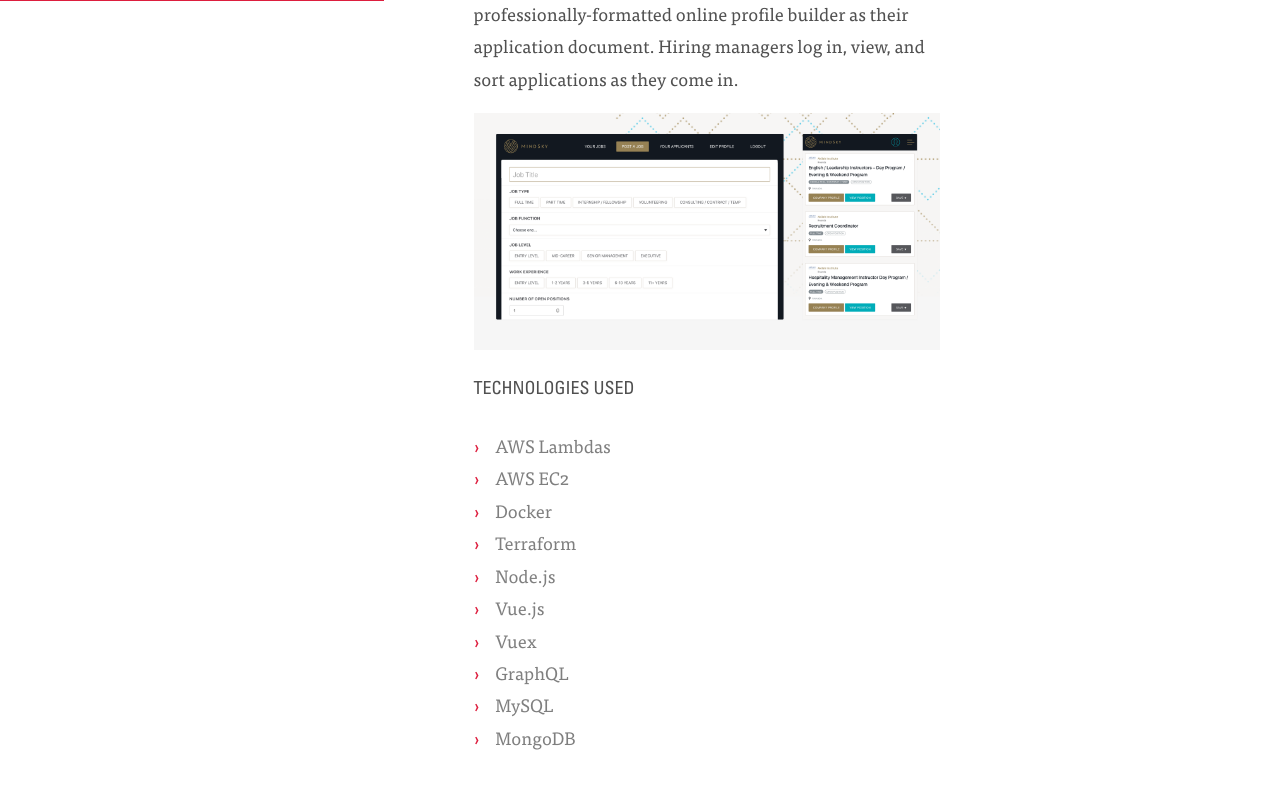
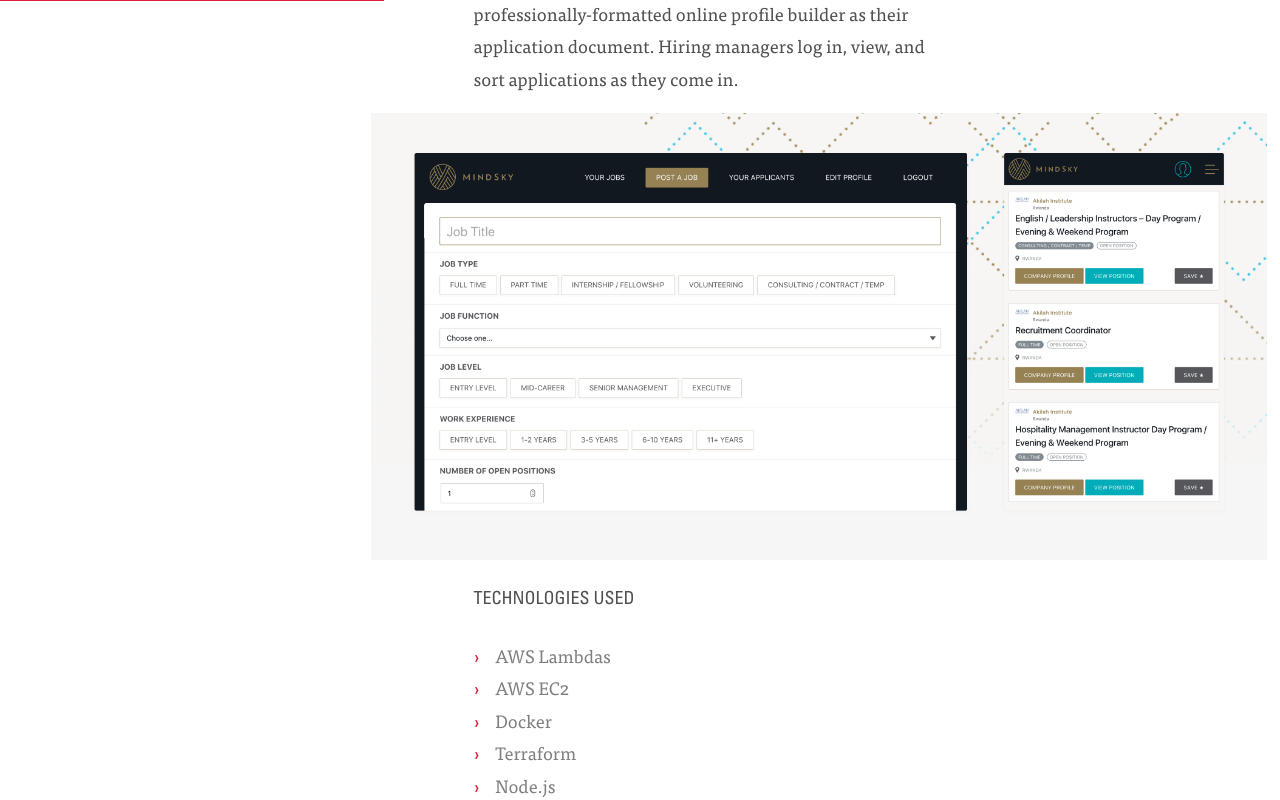
Before and after one commit to peakshift/peakshift-website, a PHP site: page / in a window 1280 px wide. Shown: the part 799-1599 px from the top of the page. Before the commit the page ends 1549 px from the top, so only its background shows below. Run offline with PHP 8.4, Linux system fonts and the light colour scheme; some libraries are stand-ins or nearby versions.

Commit message:
style(media): flush figure element to the left and right of mainContent (#11)

```diff
--- a/assets/css/master.css
+++ b/assets/css/master.css
@@ -277,6 +277,20 @@ section {
             width: 1.2em;
             margin-left: -1.2em;
             font-style: normal; }
+      section .contentArea .projectDetails .media--stretched {
+        width: 100vw;
+        margin-left: -13%; }
+        @media only screen and (min-width: 768px) {
+          section .contentArea .projectDetails .media--stretched {
+            margin-left: -20%;
+            width: 60vw; } }
+        @media only screen and (min-width: 960px) {
+          section .contentArea .projectDetails .media--stretched {
+            width: 70vw; } }
+        @media only screen and (min-width: 1280px) {
+          section .contentArea .projectDetails .media--stretched {
+            margin-left: -22%;
+            width: 70vw; } }
     section .contentArea .projectMeta {
       width: 100%;
       text-align: right;
--- a/assets/sass/master.scss
+++ b/assets/sass/master.scss
@@ -291,7 +291,21 @@ section {
           }
         }
       }
-
+      .media--stretched{
+        width: 100vw;
+        margin-left: -13%;
+        @media only screen and (min-width: 768px){
+          margin-left: -20%;
+          width: 60vw;
+        }
+        @media only screen and (min-width: 960px){
+          width: 70vw;
+        }
+        @media only screen and (min-width: 1280px){
+          margin-left: -22%;
+          width: 70vw;
+        }
+      }
     }
     .projectMeta {
       width: 100%;
```
